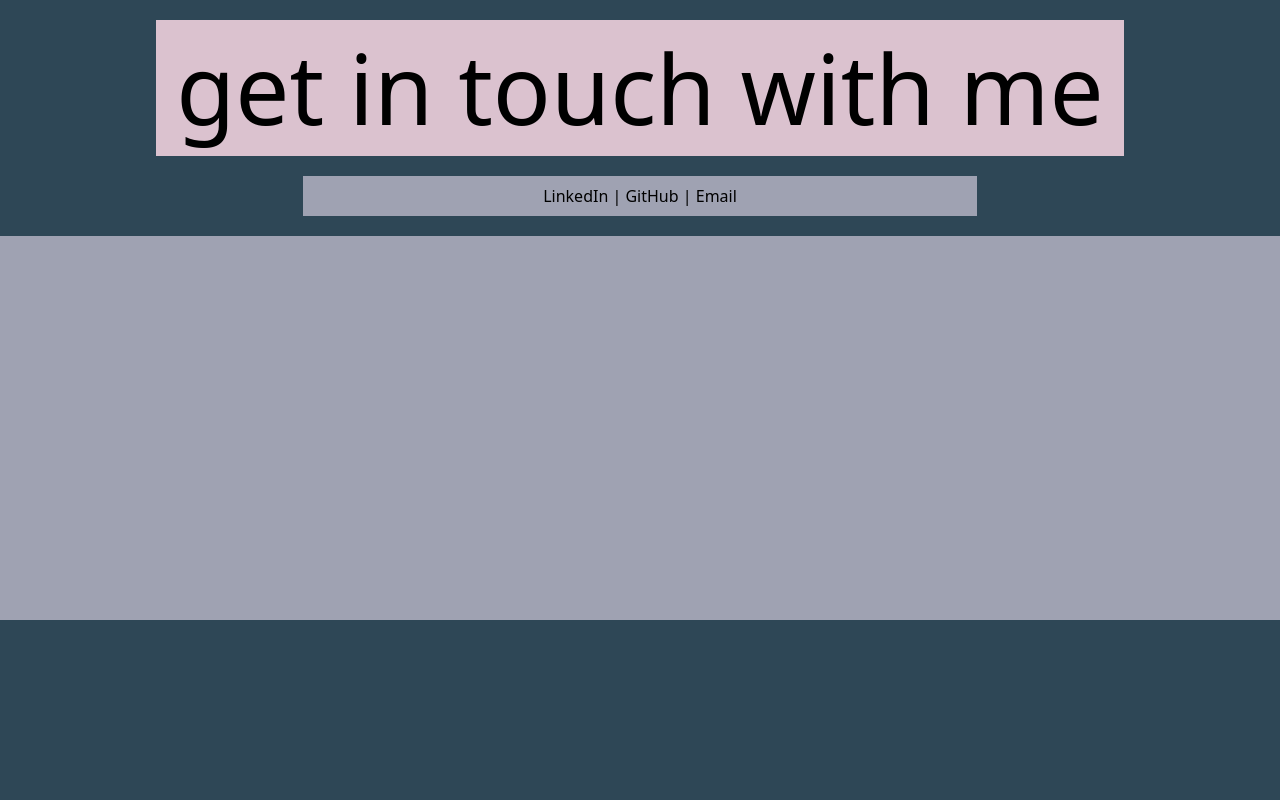
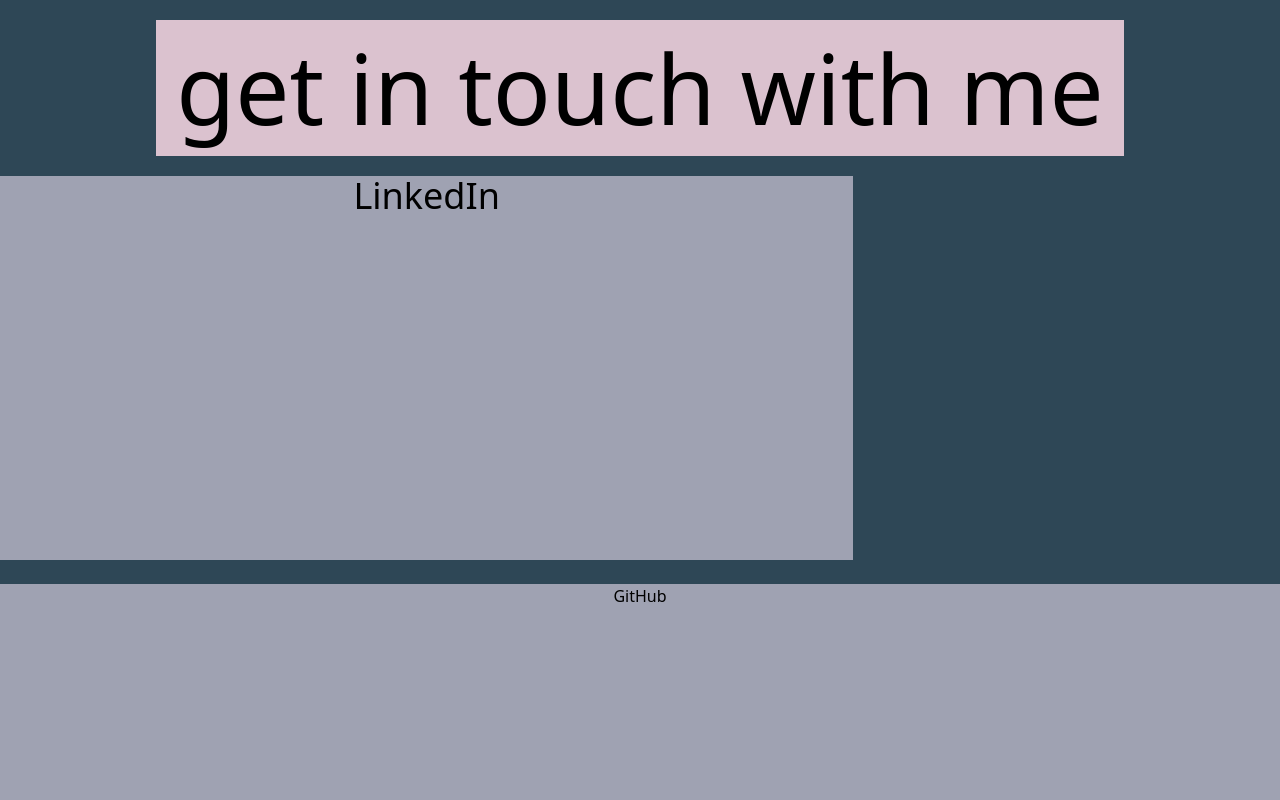
Before and after one commit to Thirteenhelens/testPersonalSite, a React (Create React App) app in the folder updatedpersonalsite/: page /ContactMe in a window 1280 px wide. Shown: the top 800 px of the page. Built offline with nearby package versions, Linux system fonts and the light colour scheme.

Commit message:
working onlayout :)

```diff
--- a/updatedpersonalsite/src/App/App.css
+++ b/updatedpersonalsite/src/App/App.css
@@ -486,10 +486,6 @@ Ensure the default browser behavior of the `hidden` attribute.
   margin: 1.25rem;
 }
 
-.mt-5 {
-  margin-top: 1.25rem;
-}
-
 .ml-1 {
   margin-left: 0.25rem;
 }
@@ -506,18 +502,6 @@ Ensure the default browser behavior of the `hidden` attribute.
   height: 100vh;
 }
 
-.h-5 {
-  height: 1.25rem;
-}
-
-.h-12 {
-  height: 3rem;
-}
-
-.h-52 {
-  height: 13rem;
-}
-
 .h-96 {
   height: 24rem;
 }
@@ -526,28 +510,20 @@ Ensure the default browser behavior of the `hidden` attribute.
   min-height: 100vh;
 }
 
+.w-2\/3 {
+  width: 66.666667%;
+}
+
 .w-screen {
   width: 100vw;
-}
-
-.w-2\/3 {
-  width: 66.666667%;
 }
 
 .cursor-pointer {
   cursor: pointer;
 }
 
-.grid-cols-4 {
-  grid-template-columns: repeat(4, minmax(0, 1fr));
-}
-
 .grid-cols-5 {
   grid-template-columns: repeat(5, minmax(0, 1fr));
-}
-
-.grid-rows-4 {
-  grid-template-rows: repeat(4, minmax(0, 1fr));
 }
 
 .justify-items-center {
@@ -556,6 +532,10 @@ Ensure the default browser behavior of the `hidden` attribute.
 
 .gap-y-20 {
   row-gap: 5rem;
+}
+
+.justify-self-center {
+  justify-self: center;
 }
 
 .rounded {
@@ -621,26 +601,6 @@ Ensure the default browser behavior of the `hidden` attribute.
   padding-right: 1rem;
 }
 
-.px-10 {
-  padding-left: 2.5rem;
-  padding-right: 2.5rem;
-}
-
-.px-40 {
-  padding-left: 10rem;
-  padding-right: 10rem;
-}
-
-.px-60 {
-  padding-left: 15rem;
-  padding-right: 15rem;
-}
-
-.py-5 {
-  padding-top: 1.25rem;
-  padding-bottom: 1.25rem;
-}
-
 .pt-40 {
   padding-top: 10rem;
 }
@@ -678,6 +638,16 @@ Ensure the default browser behavior of the `hidden` attribute.
   line-height: 1;
 }
 
+.text-6xl {
+  font-size: 3.75rem;
+  line-height: 1;
+}
+
+.text-4xl {
+  font-size: 2.25rem;
+  line-height: 2.5rem;
+}
+
 .font-bold {
   font-weight: 700;
 }
@@ -707,9 +677,23 @@ Ensure the default browser behavior of the `hidden` attribute.
   background-color: rgb(159 162 178 / var(--tw-bg-opacity));
 }
 
+.hover\:bg-darker:hover {
+  --tw-bg-opacity: 1;
+  background-color: rgb(22 38 46 / var(--tw-bg-opacity));
+}
+
+.hover\:uppercase:hover {
+  text-transform: uppercase;
+}
+
 .hover\:text-darker:hover {
   --tw-text-opacity: 1;
   color: rgb(22 38 46 / var(--tw-text-opacity));
+}
+
+.hover\:text-white:hover {
+  --tw-text-opacity: 1;
+  color: rgb(255 255 255 / var(--tw-text-opacity));
 }
 
 .hover\:shadow-lg:hover {
--- a/updatedpersonalsite/src/ContactPage/ContactPage.jsx
+++ b/updatedpersonalsite/src/ContactPage/ContactPage.jsx
@@ -1,48 +1,49 @@
 import { Link } from "react-router-dom";
-import ContactForm from "./ContactForm";
+// import ContactForm from "./ContactForm";
 
 export default function ContactPage() {
   return (
     <div id="contactContainer" class="bg-dark w-screen h-screen">
+      {/*  */}
       <div class="p-5 grid justify-items-center">
-        <div />
         <div id="header" class="p-5 bg-lighter text-center">
           <Link to="/Home">
             <h1 class="text-5xl md:text-8xl">get in touch with me</h1>
           </Link>
         </div>
-        <div />
+      </div>
 
-        <div id="socials" class="bg-light text-center py-2 px-60 mt-5">
+      <div
+        class="
+        h-96
+        w-2/3
+        text-4xl
+        bg-light
+        text-center
+        hover:bg-darker
+        hover:text-white"
+      >
         <a
           target="_blank"
           rel="noreferrer"
           href="https://www.linkedin.com/in/jack-barrett02/"
         >
-            {" "}
-            LinkedIn |
+          <p>LinkedIn</p>
         </a>
+      </div>
+
+      <br />
+      <div class="bg-light h-96 text-center">
         <a
           target="_blank"
           rel="noreferrer"
           href="https://github.com/Thirteenhelens"
         >
-            {" "}
-            GitHub |
+          GitHub
         </a>
-          <a href="mailto:jbarrett1347@gmail.com"> Email</a>
       </div>
-      </div>
-
-<div class="bg-light h-96">
-
-</div>
-
-<div>
-
-</div>
-
-
+      <br />
+      <div class="bg-light h-96 text-center">Email me</div>
       {/* <ContactForm /> */}
     </div>
   );
```
Lines whose indentation alone changed are shown as unchanged.
